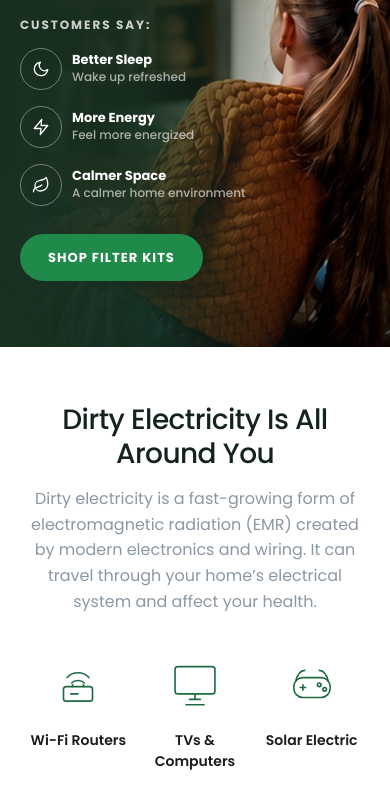
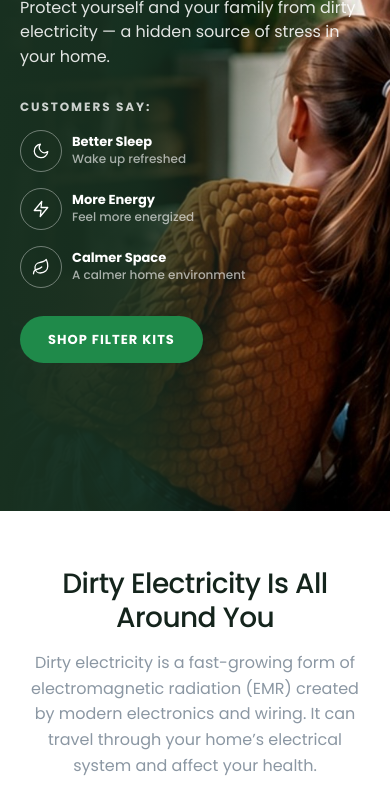
Before and after one commit to yousafnazir/greenwave, a plain HTML site: page copy/index.html in a window 390 px wide. Shown: the part 333-1130 px from the top of the page. Drawn offline with Linux system fonts and the light colour scheme.

Commit message:
Restore a full-viewport hero on the copy homepage.

```diff
--- a/copy/greenwave-mockup.css
+++ b/copy/greenwave-mockup.css
@@ -239,7 +239,8 @@ button, input, select { font: inherit; }
 .hero.hero-family {
   display: flex;
   align-items: center;
-  min-height: 620px;
+  min-height: 100vh;
+  min-height: 100svh;
   padding: 128px 0 72px;
   background: #183020;
 }
@@ -1832,7 +1833,7 @@ footer {
     grid-template-columns: 1fr;
   }
   .hero { padding: 108px 0 70px; }
-  .hero.hero-family { min-height: 680px; padding: 118px 0 56px; }
+  .hero.hero-family { min-height: 100svh; padding: 118px 0 56px; }
   .hero-family-shade {
     background: linear-gradient(90deg,
       #183020 0%,
```
